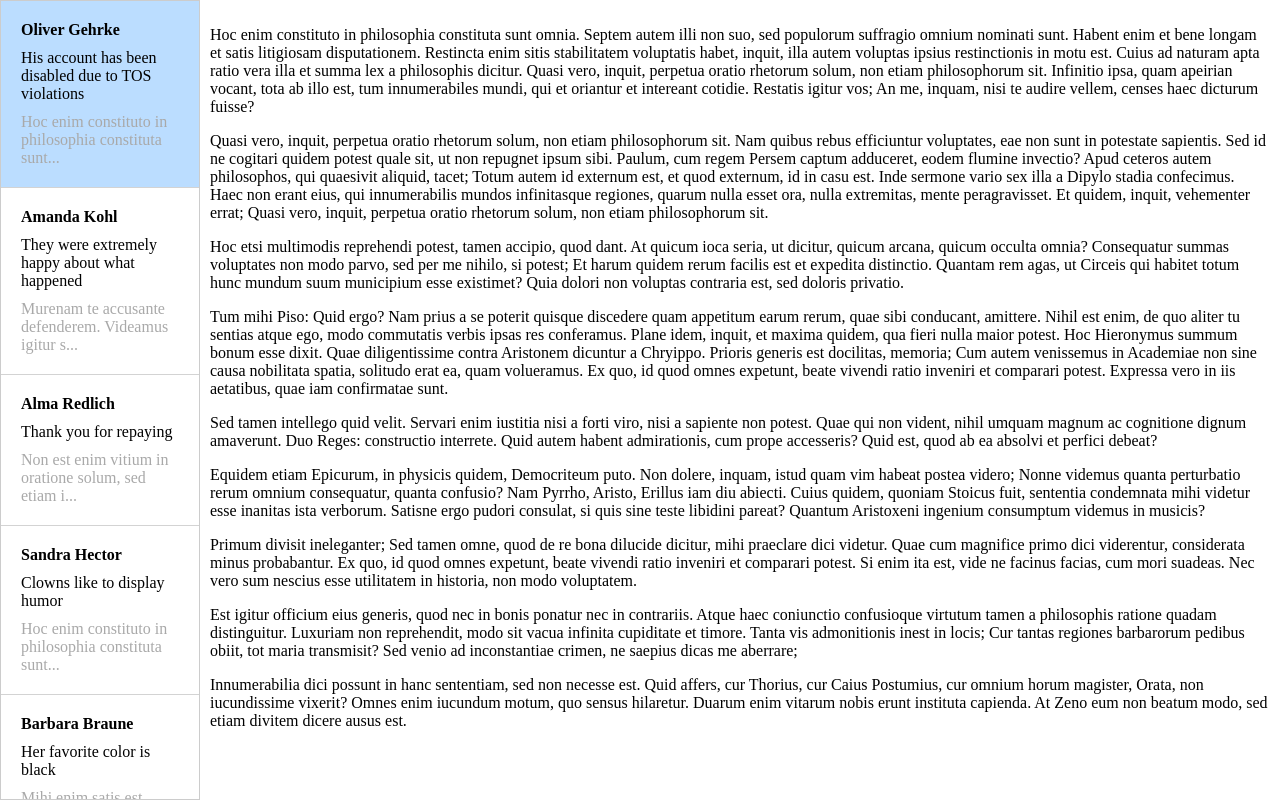
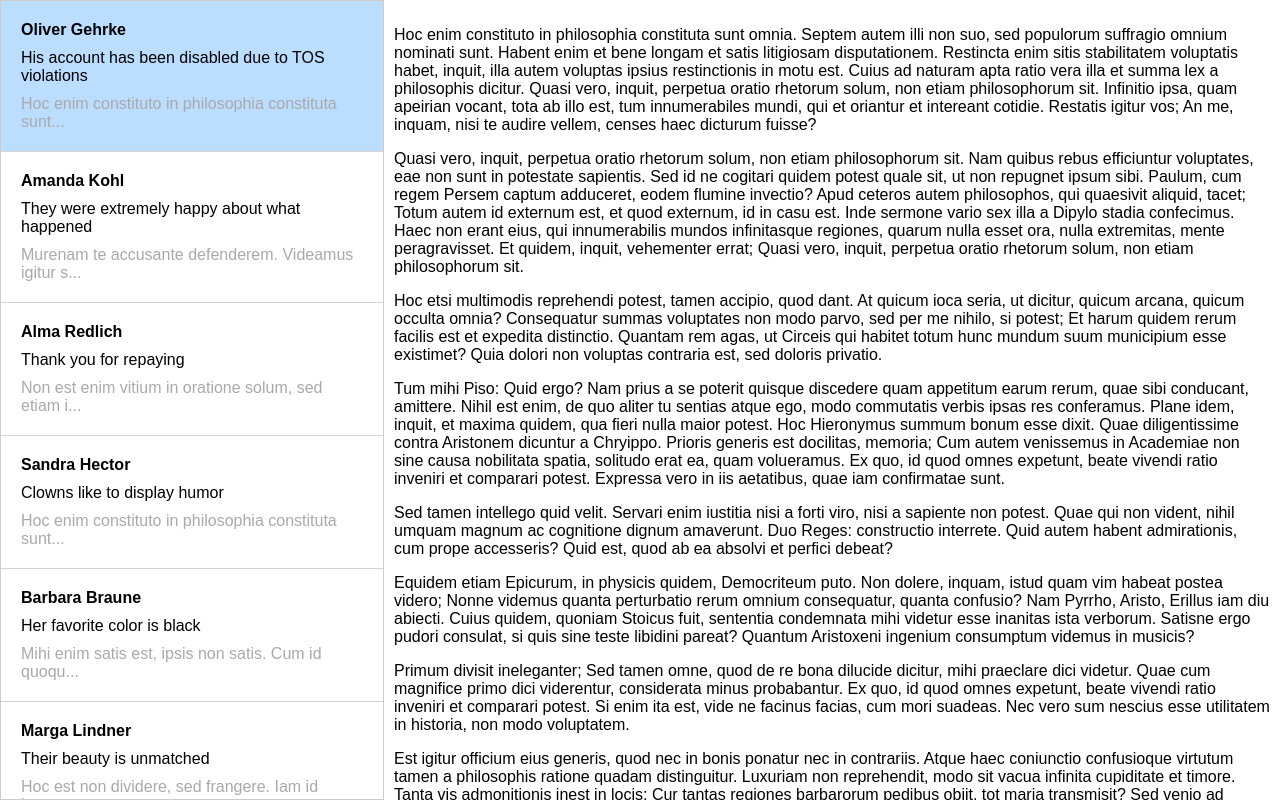
Before and after one commit to ralfstuckert/css-spanning-demo, a plain HTML site: page web/index.html in a window 1280 px wide. Drawn offline with Linux system fonts and the light colour scheme.

Commit message:
use sans serif

```diff
--- a/web/style.css
+++ b/web/style.css
@@ -6,6 +6,7 @@ html,
 body {
     height: 100%;
     margin: 0;
+    font-family: sans-serif;
 }
 
 .master-detail {
@@ -25,7 +26,7 @@ body {
     box-sizing: border-box;
     background: #EAEAEA;
     border: 1px solid #CCC;
-    flex: 0 0 200px;
+    flex: 0 0 30%;
 }
 
 .detail-container {
```
